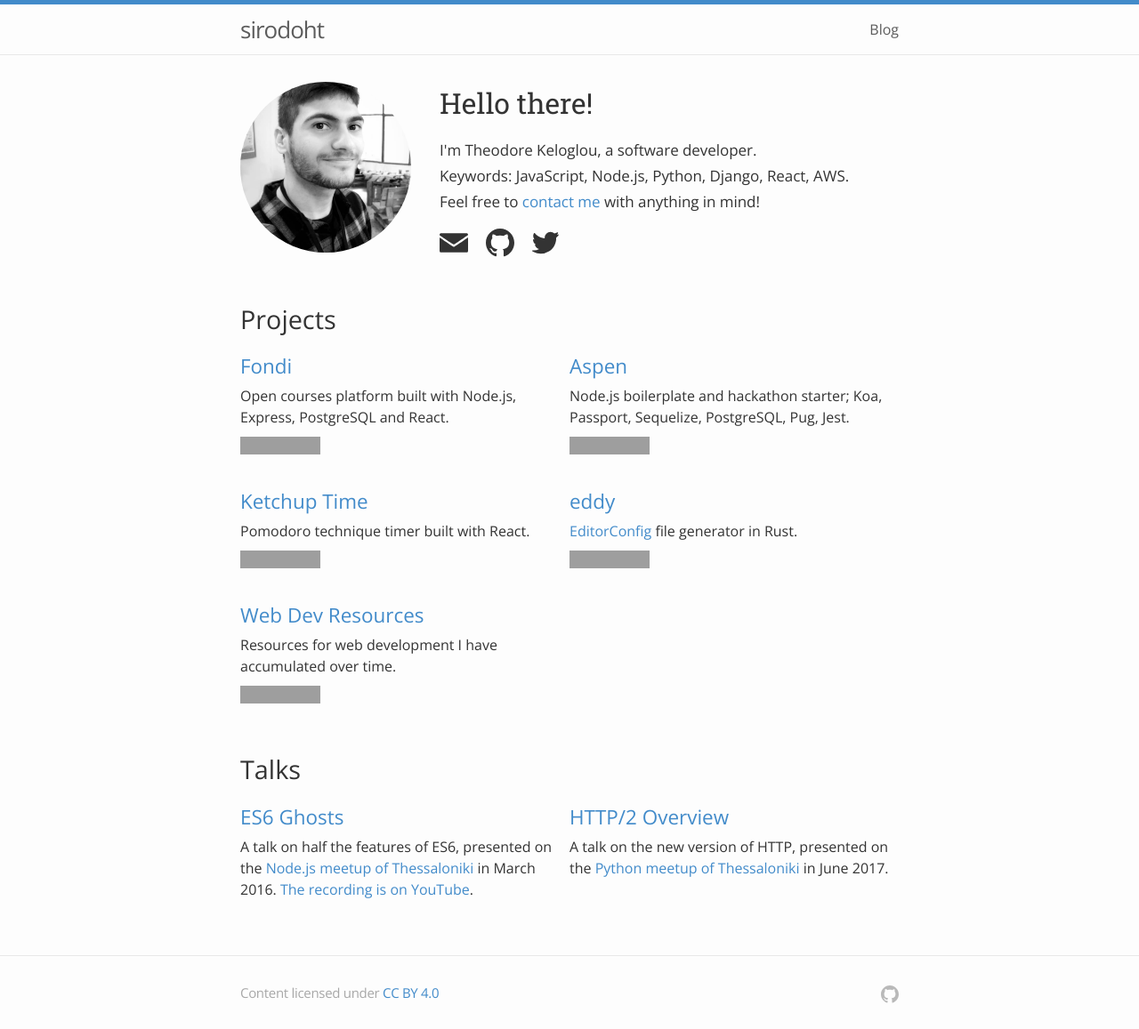
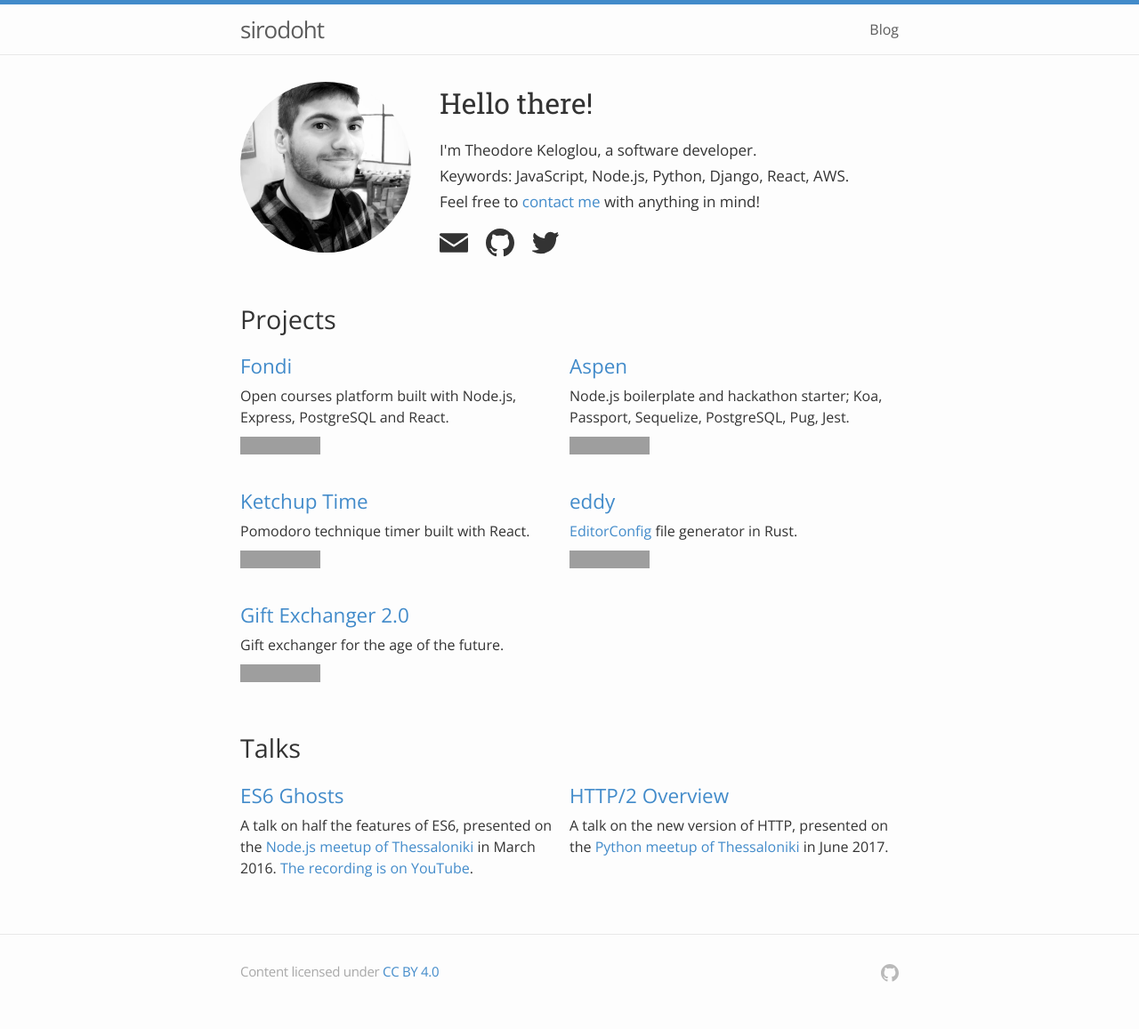
Before and after one commit to sirodoht/sirodoht.com, a Jekyll site: the page built from index.html, in a window 1280 px wide, cut to the strip 0-1157 px from the top of the page. Shown: the whole strip at 89% size. Built offline with Jekyll 4.4.1, drawn with Linux system fonts in a browser that asks for light colours; after the commit the page ends 1133 px from its top, so only the background shows below that; grey boxes are pictures that could not be loaded.

Commit message:
change resource project with gift exchange

```diff
--- a/index.html
+++ b/index.html
@@ -83,13 +83,13 @@ layout: default
       </div>
       <div class="projects-content-item">
         <div class="projects-content-item-title">
-          <a href="https://github.com/sirodoht/resources">
-            <h3>Web Dev Resources</h3>
+          <a href="https://sirodoht.xyz/gift-exchanger/">
+            <h3>Gift Exchanger 2.0</h3>
           </a>
         </div>
         <div class="projects-content-item-desc">
-          Resources for web development I have accumulated over time.
-          <iframe src="https://ghbtns.com/github-btn.html?user=sirodoht&repo=resources&type=star&count=true&size=large" frameborder="0" scrolling="0" width="140px" height="30px" style="margin: 10px 0; display: block;"></iframe>
+          Gift exchanger for the age of the future.
+          <iframe src="https://ghbtns.com/github-btn.html?user=sirodoht&repo=gift-exchanger&type=star&count=true&size=large" frameborder="0" scrolling="0" width="140px" height="30px" style="margin: 10px 0; display: block;"></iframe>
         </div>
       </div>
     </div>
```
